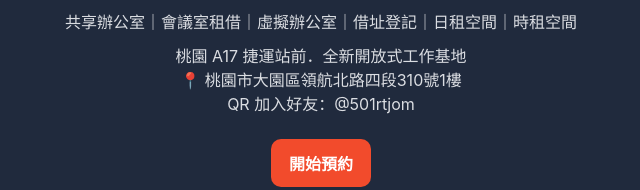
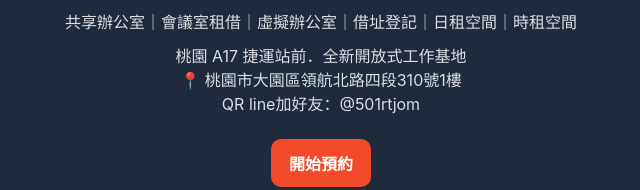
Before and after one commit to metasky092web/metaskyweb, a plain HTML site: page index.html in a window 1280 px wide. Shown: the part 163-353 px from the top of the page, 319-959 px from the left. Drawn offline with Linux system fonts and the light colour scheme.

Commit message:
Update index.html

```diff
--- a/index.html
+++ b/index.html
@@ -115,7 +115,7 @@ LINE QR
 <div class="container">
 <h1>大耘共享空間 MetaSky</h1>
 <p>共享辦公室｜會議室租借｜虛擬辦公室｜借址登記｜日租空間｜時租空間</p>
-<p class="muted">桃園 A17 捷運站前．全新開放式工作基地<br>📍 桃園市大園區領航北路四段310號1樓<br>QR 加入好友：@501rtjom</p>
+<p class="muted">桃園 A17 捷運站前．全新開放式工作基地<br>📍 桃園市大園區領航北路四段310號1樓<br>QR line加好友：@501rtjom</p>
 <div class="cta">
 <a class="btn btn-primary" href="https://calendar.app.google/Spbbk614mnnTr4cc9" target="_blank" rel="noopener">開始預約</a>
 
```
